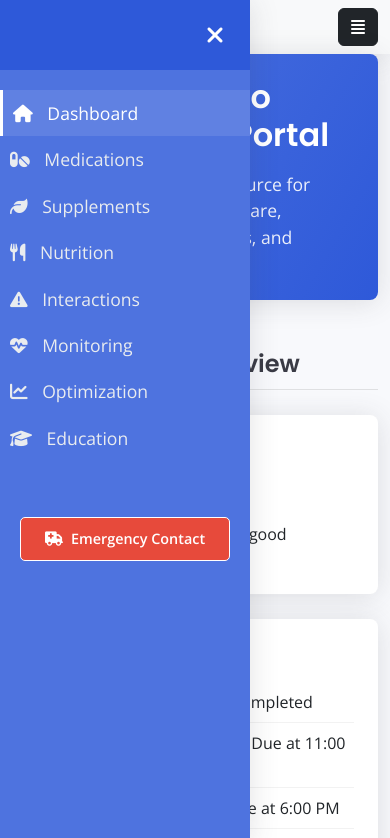
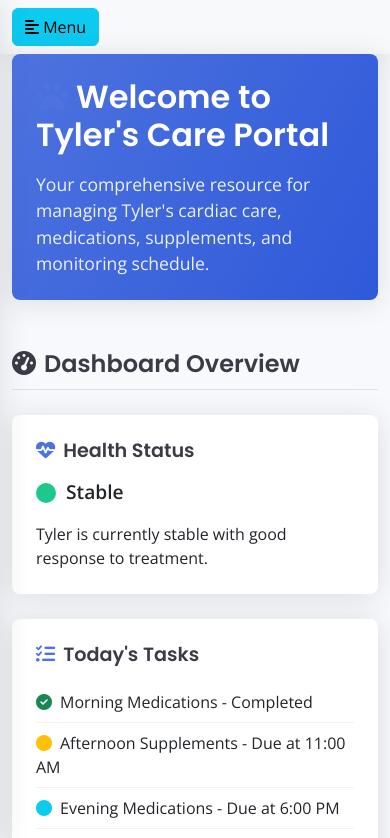
Before and after one commit to coder-bat/tyler-the-chion, a plain HTML site: page index.html in a window 390 px wide. Both pictures are taken after a click on the button 215 px from the left and 35 px from the top of the page. Shown: the top 838 px of the page. Drawn offline with nearby package versions, Linux system fonts and the light colour scheme.

Commit message:
fixed mobile menu

```diff
--- a/index.html
+++ b/index.html
@@ -90,9 +90,6 @@
                     <button type="button" id="sidebarCollapse" class="btn btn-info">
                         <i class="fas fa-align-left"></i>
                         <span>Menu</span>
-                    </button>
-                    <button class="btn btn-dark d-inline-block d-lg-none ml-auto" type="button" data-bs-toggle="collapse" data-bs-target="#navbarSupportedContent" aria-controls="navbarSupportedContent" aria-expanded="false" aria-label="Toggle navigation">
-                        <i class="fas fa-align-justify"></i>
                     </button>
 
                     <div class="collapse navbar-collapse" id="navbarSupportedContent">
--- a/script.js
+++ b/script.js
@@ -17,8 +17,8 @@ document.addEventListener('DOMContentLoaded', function() {
 
     if (sidebarClose) {
         sidebarClose.addEventListener('click', function() {
-            sidebar.classList.add('active');
-            content.classList.add('active');
+            sidebar.classList.remove('active');
+            content.classList.remove('active');
         });
     }
 
```
